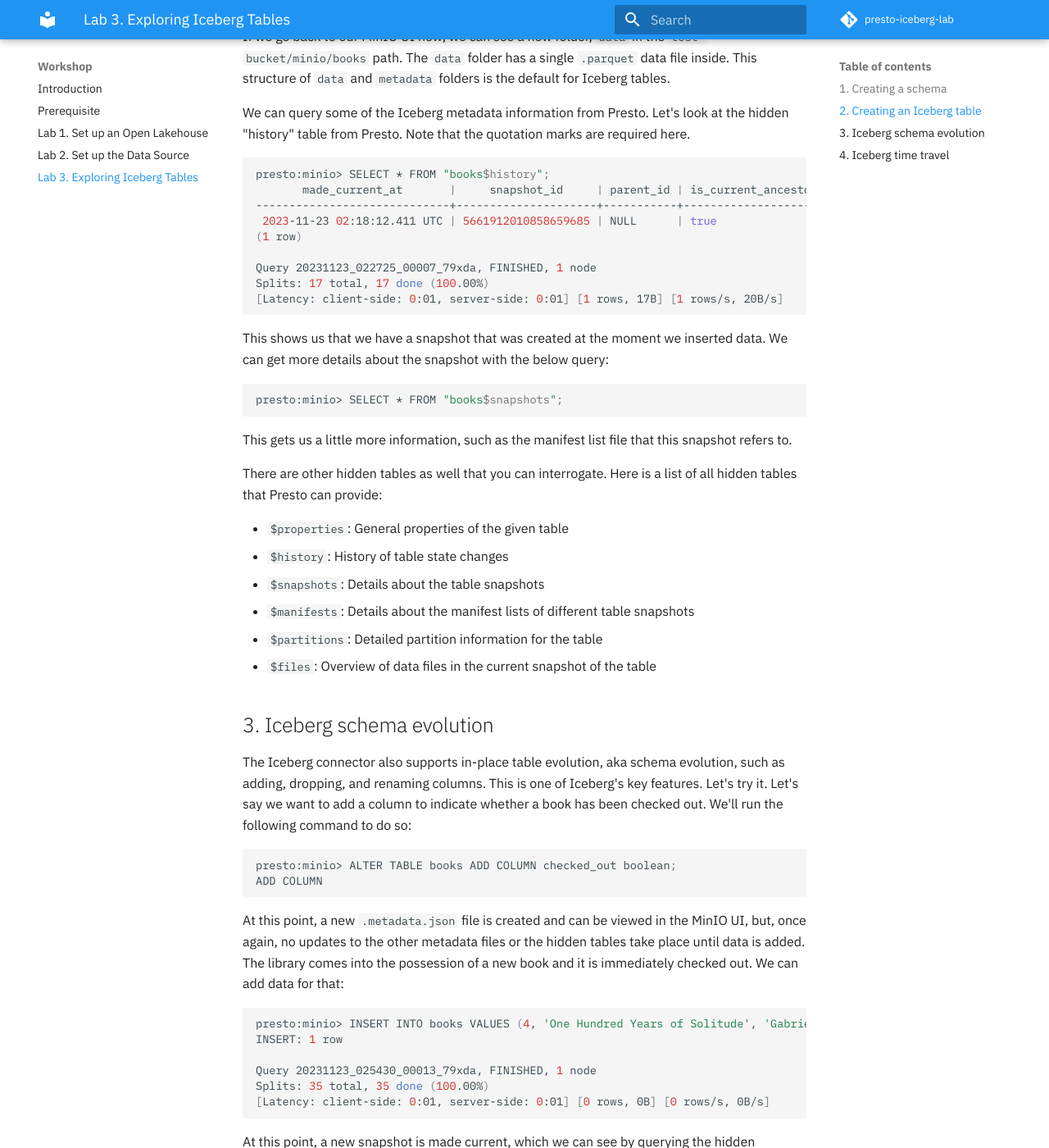
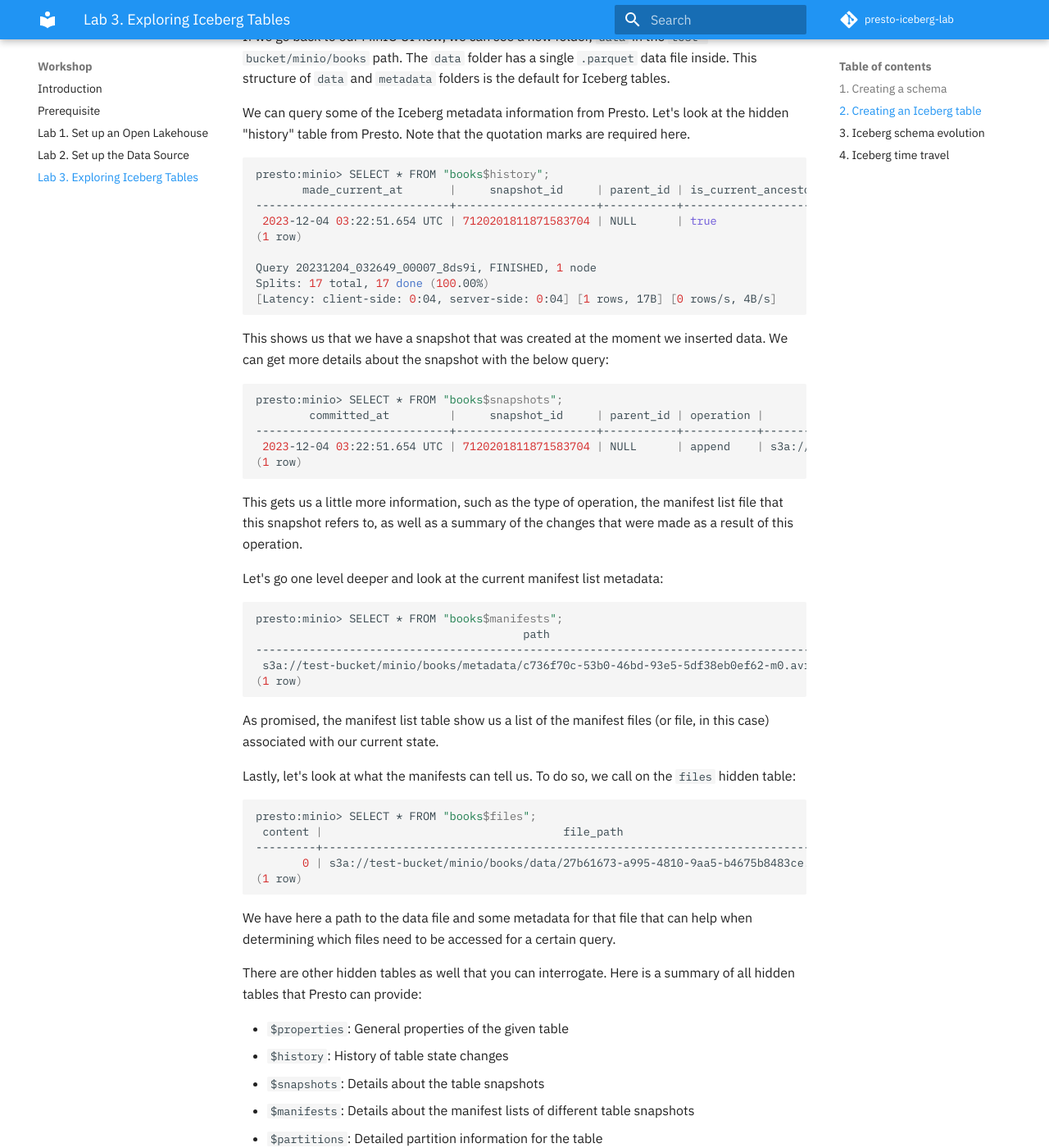
Before and after one commit to IBM/presto-iceberg-lab, an MkDocs documentation site: the page built from docs/lab-3/README.md, in a window 1280 px wide and 1400 px high, scrolled down 3198 px. Shown: the whole window at 82% size. Built offline with MkDocs 1.6.1 and Material for MkDocs 9.7.7, drawn with Linux system fonts in a browser that asks for light colours; comment, search, counter and statistics services are not loaded; some of the changed text lies outside the part shown.

Commit message:
Add some more details about Iceberg Hidden tables

````diff
--- a/docs/lab-3/README.md
+++ b/docs/lab-3/README.md
@@ -119,23 +119,51 @@
 presto:minio> SELECT * FROM "books$history";
        made_current_at       |     snapshot_id     | parent_id | is_current_ancestor
 -----------------------------+---------------------+-----------+---------------------
- 2023-11-23 02:18:12.411 UTC | 5661912010858659685 | NULL      | true
+ 2023-12-04 03:22:51.654 UTC | 7120201811871583704 | NULL      | true
 (1 row)
 
-Query 20231123_022725_00007_79xda, FINISHED, 1 node
+Query 20231204_032649_00007_8ds9i, FINISHED, 1 node
 Splits: 17 total, 17 done (100.00%)
-[Latency: client-side: 0:01, server-side: 0:01] [1 rows, 17B] [1 rows/s, 20B/s]
+[Latency: client-side: 0:04, server-side: 0:04] [1 rows, 17B] [0 rows/s, 4B/s]
 ```
 
 This shows us that we have a snapshot that was created at the moment we inserted data. We can get more details about the snapshot with the below query:
 
 ```sh
 presto:minio> SELECT * FROM "books$snapshots";
+        committed_at         |     snapshot_id     | parent_id | operation |                                                manifest_list                                                |                                                                                                           summary
+-----------------------------+---------------------+-----------+-----------+-------------------------------------------------------------------------------------------------------------+-----------------------------------------------------------------------------------------------------------------------------------------------------------------------------------------------------------------------------
+ 2023-12-04 03:22:51.654 UTC | 7120201811871583704 | NULL      | append    | s3a://test-bucket/minio/books/metadata/snap-7120201811871583704-1-c736f70c-53b0-46bd-93e5-5df38eb0ef62.avro | {changed-partition-count=1, added-data-files=1, total-equality-deletes=0, added-records=3, total-position-deletes=0, added-files-size=579, total-delete-files=0, total-files-size=579, total-records=3, total-data-files=1}
+(1 row)
 ```
 
-This gets us a little more information, such as the manifest list file that this snapshot refers to.
+This gets us a little more information, such as the type of operation, the manifest list file that this snapshot refers to, as well as a summary of the changes that were made as a result of this operation.
 
-There are other hidden tables as well that you can interrogate. Here is a list of all hidden tables that Presto can provide:
+Let's go one level deeper and look at the current manifest list metadata:
+
+```sh
+presto:minio> SELECT * FROM "books$manifests";
+                                        path                                         | length | partition_spec_id |  added_snapshot_id  | added_data_files_count | existing_data_files_count | deleted_data_files_count | partitions
+-------------------------------------------------------------------------------------+--------+-------------------+---------------------+------------------------+---------------------------+--------------------------+------------
+ s3a://test-bucket/minio/books/metadata/c736f70c-53b0-46bd-93e5-5df38eb0ef62-m0.avro |   6783 |                 0 | 7120201811871583704 |                      1 |                         0 |                        0 | []
+(1 row)
+```
+
+As promised, the manifest list table show us a list of the manifest files (or file, in this case) associated with our current state.
+
+Lastly, let's look at what the manifests can tell us. To do so, we call on the `files` hidden table:
+
+```sh
+presto:minio> SELECT * FROM "books$files";
+ content |                                    file_path                                    | file_format | record_count | file_size_in_bytes |     column_sizes     |  value_counts   | null_value_counts | nan_value_counts |                 lower_bounds                  |               upper_bounds               | key_metadata | split_offsets | equality_ids
+---------+---------------------------------------------------------------------------------+-------------+--------------+--------------------+----------------------+-----------------+-------------------+------------------+-----------------------------------------------+------------------------------------------+--------------+---------------+--------------
+       0 | s3a://test-bucket/minio/books/data/27b61673-a995-4810-9aa5-b4675b8483ce.parquet | PARQUET     |            3 |                579 | {1=52, 2=124, 3=103} | {1=3, 2=3, 3=3} | {1=0, 2=0, 3=0}   | {}               | {1=1, 2=Pride and Prejud, 3=F. Scott Fitzger} | {1=3, 2=To Kill a Mockio, 3=Jane Austen} | NULL         | NULL          | NULL
+(1 row)
+```
+
+We have here a path to the data file and some metadata for that file that can help when determining which files need to be accessed for a certain query.
+
+There are other hidden tables as well that you can interrogate. Here is a summary of all hidden tables that Presto can provide:
 
 - `$properties`: General properties of the given table
 - `$history`: History of table state changes
@@ -168,6 +196,11 @@
 
 ```sh
 presto:minio> SELECT * FROM "books$snapshots";
+        committed_at         |     snapshot_id     |      parent_id      | operation |                                                manifest_list                                                |                                                                                                           summary
+-----------------------------+---------------------+---------------------+-----------+-------------------------------------------------------------------------------------------------------------+------------------------------------------------------------------------------------------------------------------------------------------------------------------------------------------------------------------------------
+ 2023-12-04 03:22:51.654 UTC | 7120201811871583704 | NULL                | append    | s3a://test-bucket/minio/books/metadata/snap-7120201811871583704-1-c736f70c-53b0-46bd-93e5-5df38eb0ef62.avro | {changed-partition-count=1, added-data-files=1, total-equality-deletes=0, added-records=3, total-position-deletes=0, added-files-size=579, total-delete-files=0, total-files-size=579, total-records=3, total-data-files=1}
+ 2023-12-04 03:33:37.630 UTC | 5122816232892408908 | 7120201811871583704 | append    | s3a://test-bucket/minio/books/metadata/snap-5122816232892408908-1-973a8dc3-8103-4df7-8324-1fa13a2f1202.avro | {changed-partition-count=1, added-data-files=1, total-equality-deletes=0, added-records=1, total-position-deletes=0, added-files-size=765, total-delete-files=0, total-files-size=1344, total-records=4, total-data-files=2}
+(2 rows)
 ```
 
 The output confirms that we now have a new snapshot, and a new manifest list file representing it.
@@ -178,17 +211,17 @@
 
 ```sh
 presto:minio> SELECT snapshot_id, committed_at FROM "books$snapshots" ORDER BY committed_at;
-     snapshot_id     |              committed_at
----------------------+-----------------------------------------
- 5837462824399906536 | 2023-11-27 18:15:36.759 America/Chicago
- 6203469669433850326 | 2023-11-27 18:17:49.206 America/Chicago
+     snapshot_id     |        committed_at
+---------------------+-----------------------------
+ 7120201811871583704 | 2023-12-04 03:22:51.654 UTC
+ 5122816232892408908 | 2023-12-04 03:33:37.630 UTC
 (2 rows)
 ```
 
 Let's verify that the table is in the expected state at our earliest snapshot ID:
 
 ```sh
-presto:minio> SELECT * FROM books FOR VERSION AS OF 5837462824399906536;
+presto:minio> SELECT * FROM books FOR VERSION AS OF 7120201811871583704;
  id |         title         |       author        | checked_out
 ----+-----------------------+---------------------+-------------
   1 | Pride and Prejudice   | Jane Austen         | NULL
@@ -200,7 +233,7 @@
 We could also do the same thing using a timestamp or date. If you run this query, make sure you change the timestamp so that it's accurate for the time at which you're following along.
 
 ```sh
-presto:minio> SELECT * FROM books FOR TIMESTAMP AS OF TIMESTAMP '2023-08-17 13:29:46.822 America/Los_Angeles';
+presto:minio> SELECT * FROM books FOR TIMESTAMP AS OF TIMESTAMP '2023-12-04 03:22:51.700 UTC';
  id |         title         |       author        | checked_out
 ----+-----------------------+---------------------+-------------
   1 | Pride and Prejudice   | Jane Austen         | NULL
@@ -212,7 +245,7 @@
 Now that we've verified the table state that we want to roll back to, we can call a procedure on the "iceberg" catalog's built-in `system` schema to do so:
 
 ```sh
-presto:minio> CALL iceberg.system.rollback_to_snapshot('minio', 'books', 5837462824399906536);
+presto:minio> CALL iceberg.system.rollback_to_snapshot('minio', 'books', 7120201811871583704);
 CALL
 ```
 
--- a/mkdocs.yml
+++ b/mkdocs.yml
@@ -1,5 +1,5 @@
 # Project information
-site_name: Presto Iceberg Workshop - Building an Open Data Lakehouse with Presto, Iceberg & Minio
+site_name: Presto Iceberg Workshop - Building an Open Data Lakehouse with Presto, Iceberg & MinIO
 site_url: https://ibm.github.io/presto-iceberg-lab/
 site_author: IBM Developer
 
````
Also changed, not shown: docs/lab-1/README.md (+9 -3 lines), docs/lab-2/README.md (+1 -1 lines), docs/resources/RESOURCES.md (+1 -1 lines), docs/images/iceberg-diagram.png, docs/images/presto-ui.png (added).
